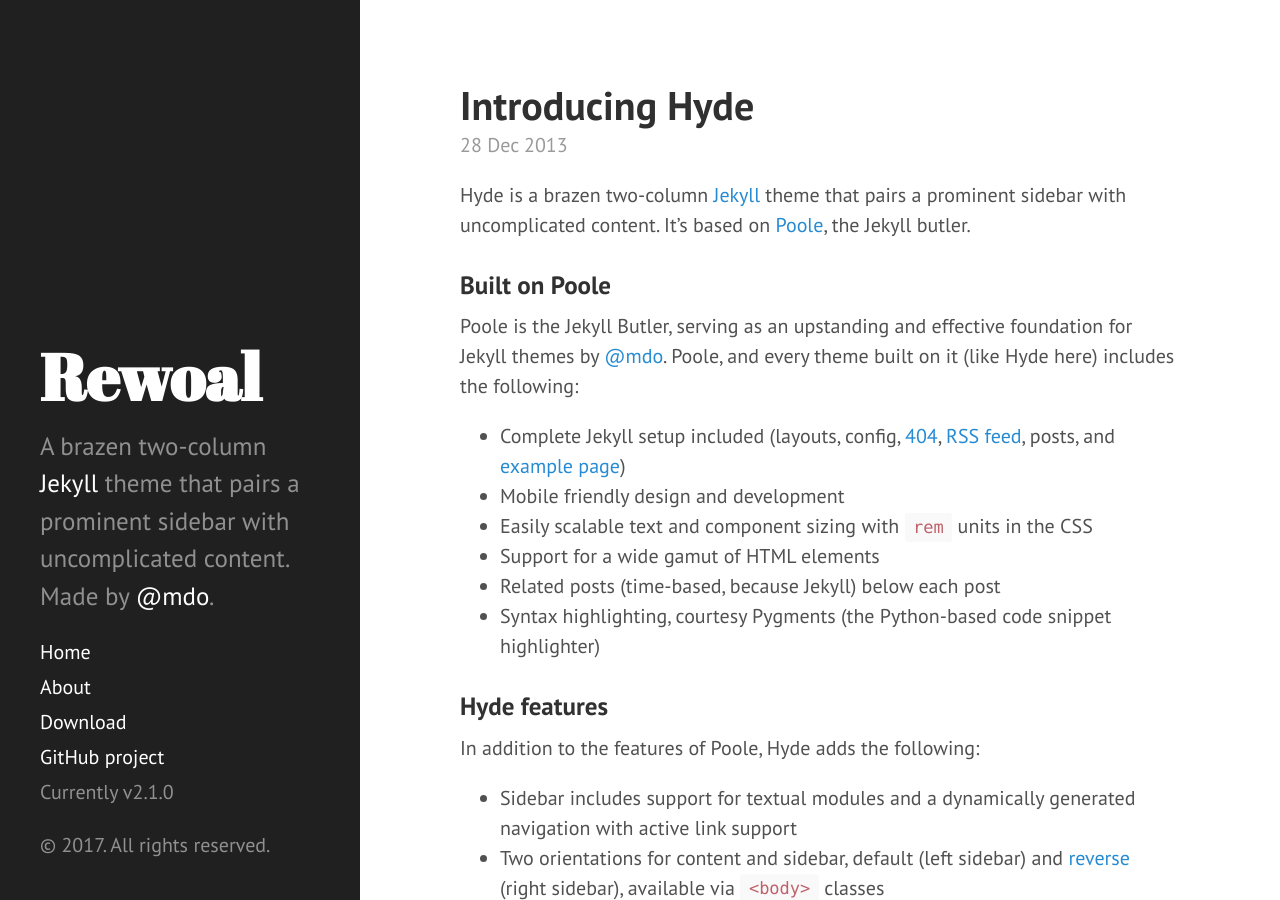
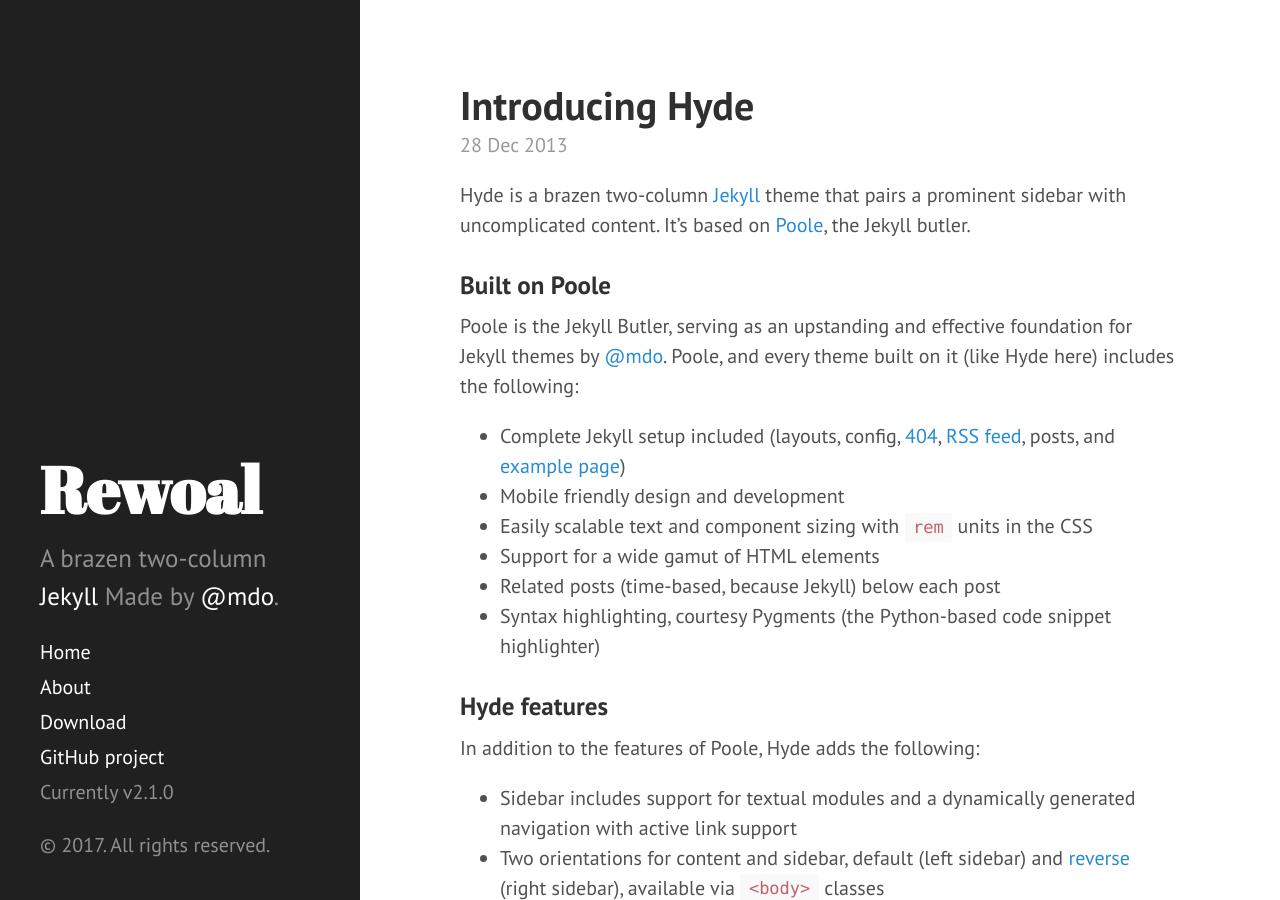
Before and after one commit to Rewoal/Rewoal.github.io, a Jekyll site: the page built from index.html, in a window 1280 px wide and 900 px high. Built offline with Jekyll 4.4.1, drawn with Linux system fonts in a browser that asks for light colours; Markdown is read by kramdown in place of the engine named in the settings; the list of posts is cut into pages by our own code; part of the change alters nothing that is shown.

Commit message:
Changed something

```diff
--- a/_config.yml
+++ b/_config.yml
@@ -7,14 +7,14 @@ permalink:        pretty
 
 # Setup
 title:            Rewoal
-tagline:          'A Jekyll theme'
-description:      'A brazen two-column <a href="http://jekyllrb.com" target="_blank">Jekyll</a> theme that pairs a prominent sidebar with uncomplicated content. Made by <a href="https://twitter.com/mdo" target="_blank">@mdo</a>.'
+tagline:          'Copy'
+description:      'A brazen two-column <a href="http://jekyllrb.com" target="_blank">Jekyll</a>  Made by <a href="https://facebook.com/temon.temka" target="_blank">@mdo</a>.'
 url:              http://hyde.getpoole.com
 baseurl:          /
 
 author:
-  name:           'Mark Otto'
-  url:            https://twitter.com/mdo
+  name:           'Temuulen'
+  url:            https://facebook.com/temon.temka
 
 paginate:         5
 
@@ -22,4 +22,4 @@ paginate:         5
 version:          2.1.0
 
 github:
-  repo:           https://github.com/poole/hyde
+  repo:           https://github.com/rewoal
```
